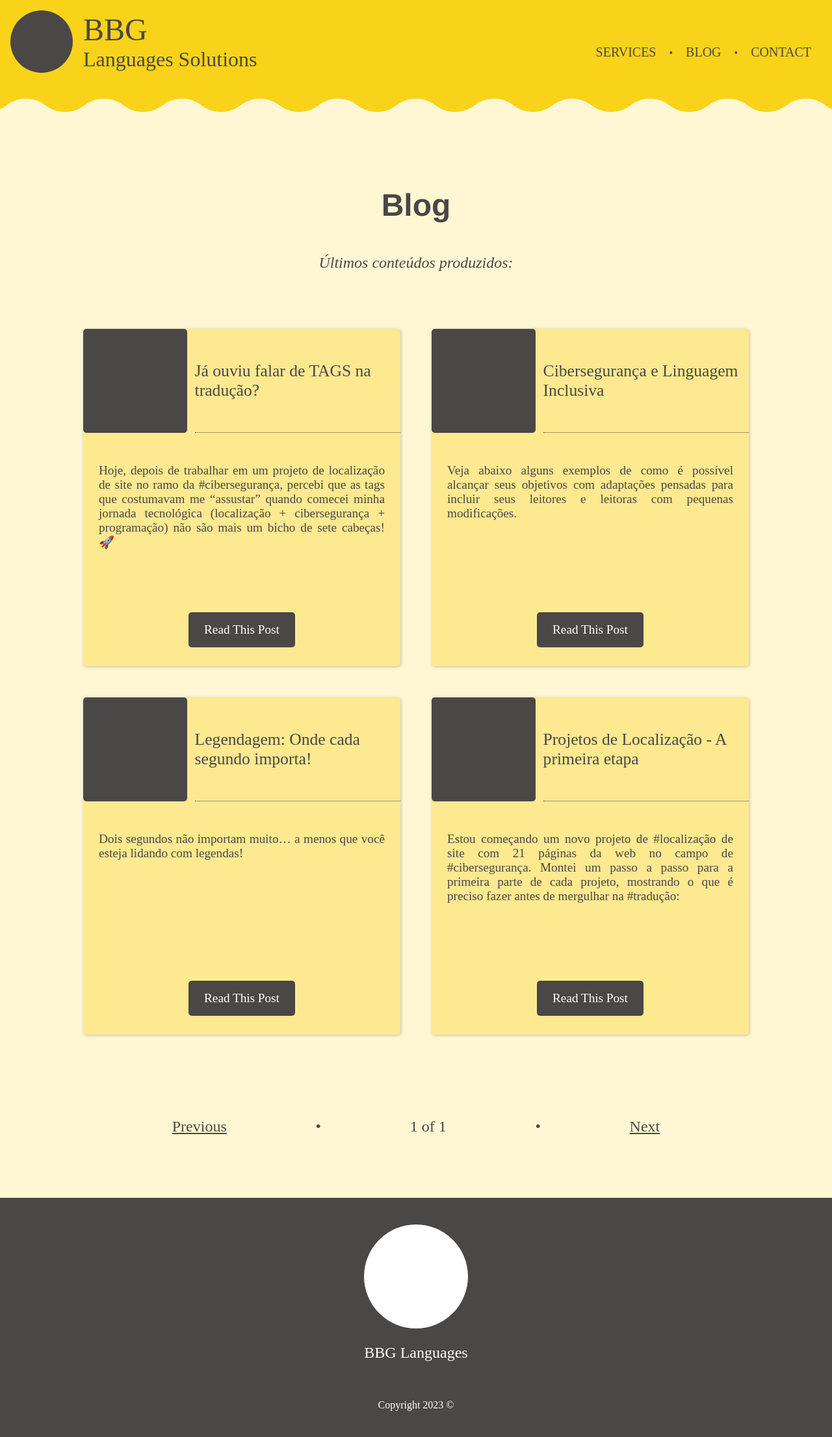
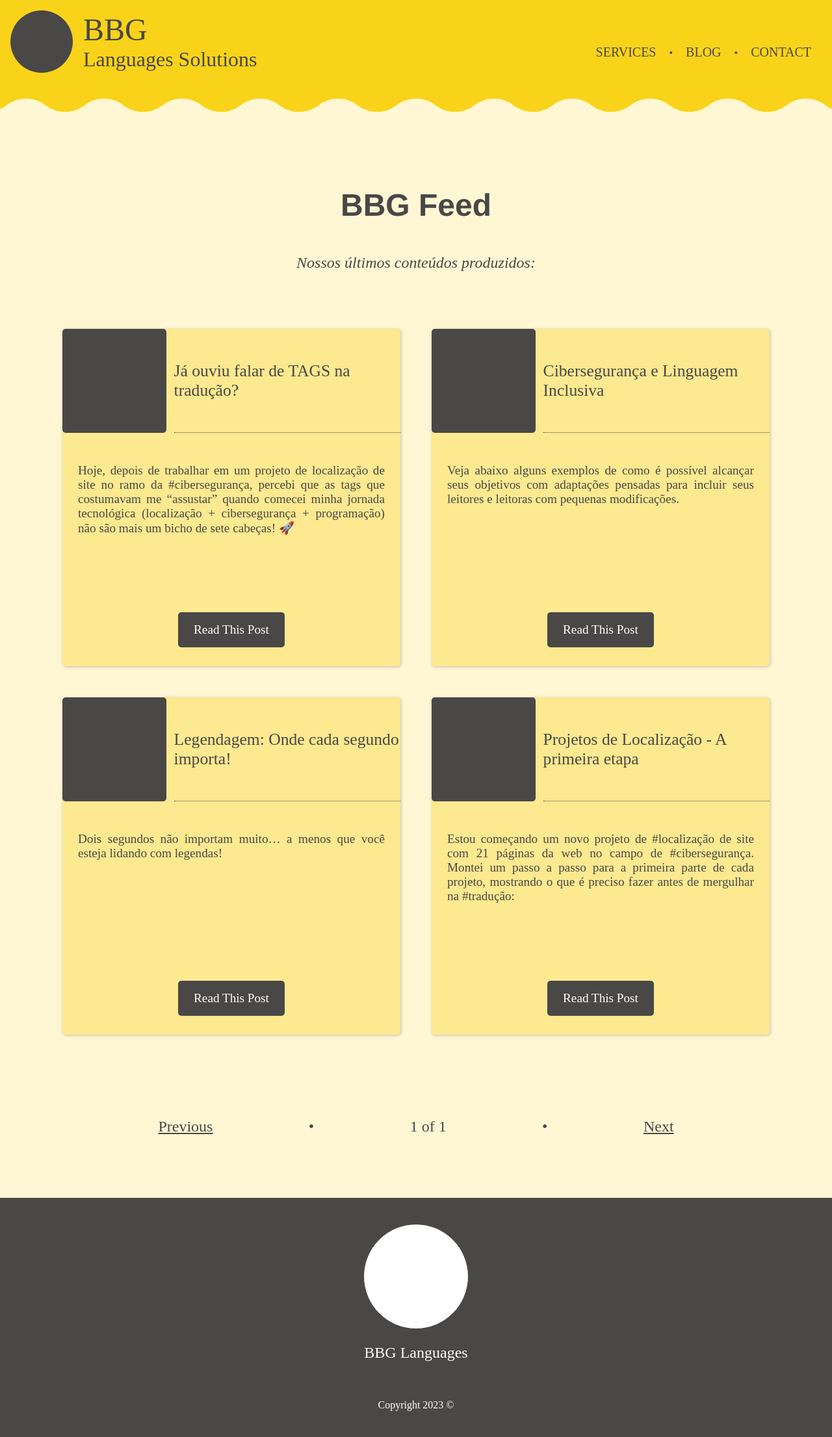
Before and after one commit to bbglanguages/bbglanguages.github.io, a Jekyll site: the page built from index.html, in a window 1280 px wide. Shown: the whole page at 65% size. Built offline with Jekyll 4.4.1, drawn with Linux system fonts in a browser that asks for light colours; some web fonts are replaced; the list of posts is cut into pages by our own code.

Commit message:
new routes

```diff
--- a/_layouts/blog.html
+++ b/_layouts/blog.html
@@ -7,9 +7,9 @@
   <body>
     {% include navbar.html %}
     <div class="main-wrapper">
-      <p class="post-category">Blog</p>
+      <p class="post-category">BBG Feed</p>
 
-      <p class="post-description">Últimos conteúdos produzidos:</p>
+      <p class="post-description">Nossos últimos conteúdos produzidos:</p>
 
       <div class="content-section__blog">
         <span class="content-section__title-separator"></span>
--- a/assets/css/blog.css
+++ b/assets/css/blog.css
@@ -1,7 +1,7 @@
 @import url('./navbar.css');
 
 .main-wrapper {
-  width: 80%;
+  width: 85%;
   max-width: 85rem;
   margin: 6rem auto;
   font-size: 1.5rem;
--- a/assets/css/post.css
+++ b/assets/css/post.css
@@ -27,6 +27,10 @@
   height: 30rem;
   background-color: var(--color-primary);
   margin: 3rem 0;
+  border-radius: 5px;
+  -webkit-box-shadow: 1px 1px 5px 0px rgba(0, 0, 0, 0.23);
+  -moz-box-shadow: 1px 1px 5px 0px rgba(0, 0, 0, 0.23);
+  box-shadow: 1px 1px 5px 0px rgba(0, 0, 0, 0.23);
 }
 .post-content::first-letter {
   font-size: 4rem;
```
